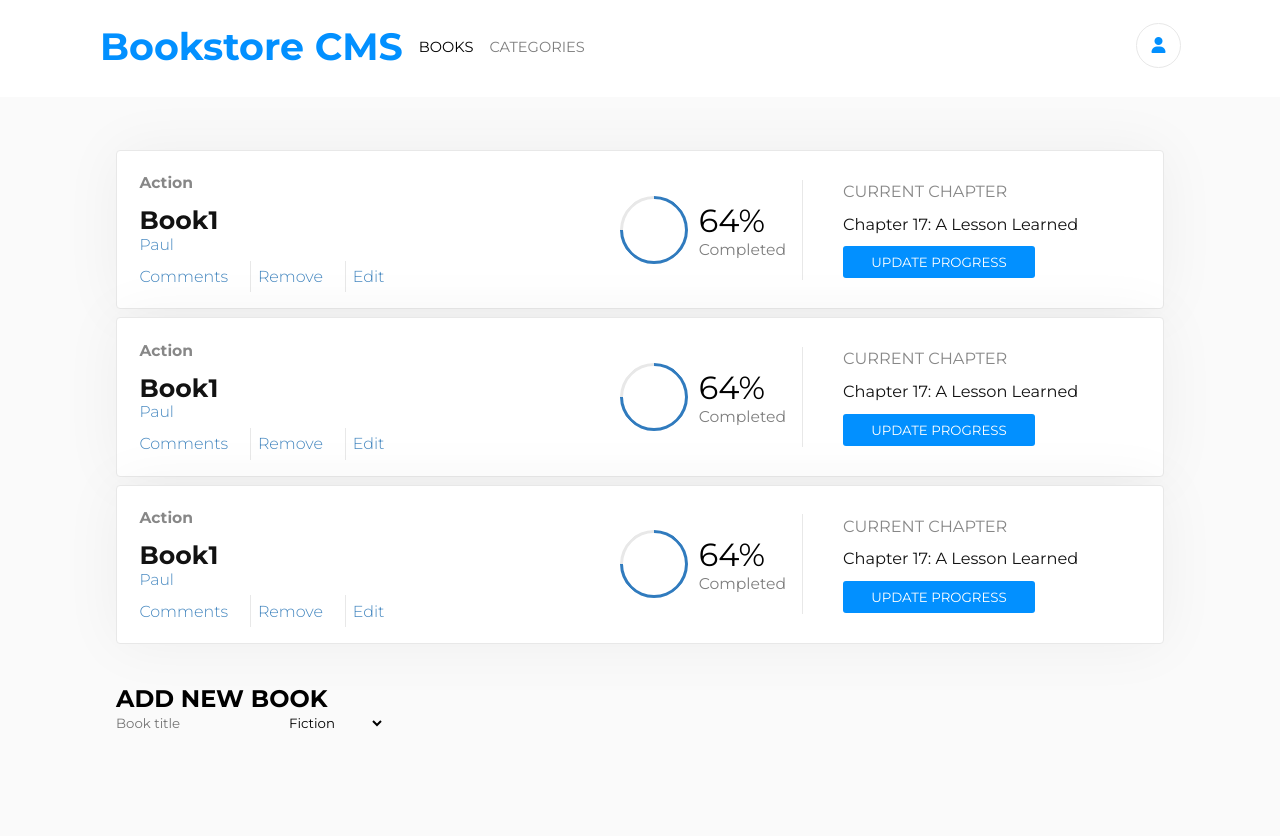
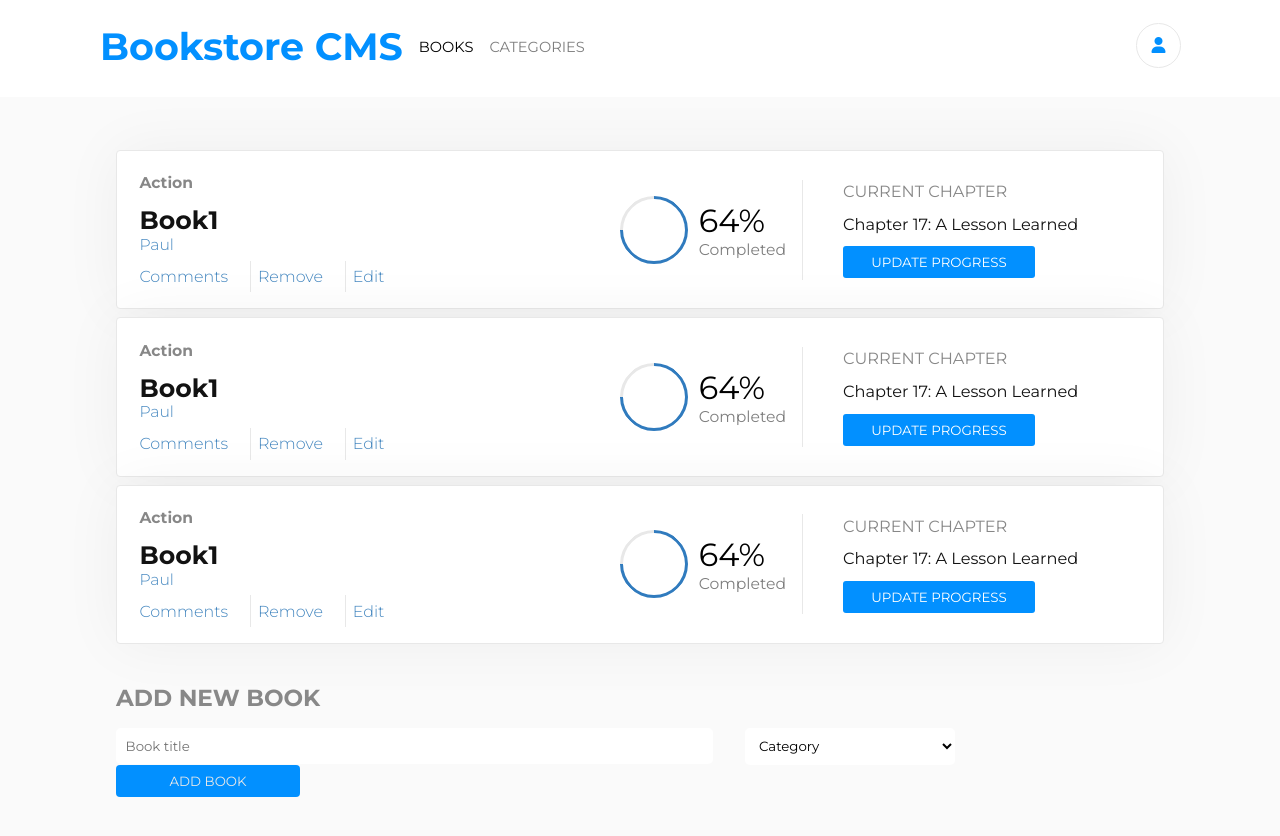
Before and after one commit to Paul-tes/Book-Store, a React (Create React App) app: page / in a window 1280 px wide. Shown: the top 836 px of the page. Before the commit the page ends 800 px from the top, so only its background shows below. Built offline with nearby package versions, Linux system fonts and the light colour scheme.

Commit message:
Book Form

```diff
--- a/src/App.css
+++ b/src/App.css
@@ -195,6 +195,42 @@ div.chapter-info .update-progress-btn {
   margin-right: 7rem;
 }
 
-.book-fomr {
+.book-form {
   margin-top: 2rem;
+  margin-bottom: 10rem;
 }
+
+.book-form h2 {
+  font-size: 1.45rem;
+  font-weight: bold;
+  color: #888;
+  margin-bottom: 1rem;
+}
+
+.book-form input,
+#category {
+  background-color: #fff;
+  padding: 0.6rem;
+  margin-right: 2rem;
+  border-radius: 5px;
+}
+
+.book-form #category option:nth-child(1) {
+  opacity: 0.5;
+}
+
+.book-form .book-title-input {
+  width: 57%;
+}
+
+.book-form #category {
+  width: 20%;
+}
+
+.book-form .add-book-btn {
+  background-color: #0290ff;
+  color: #e8e8e8;
+  padding: 0.5rem;
+  width: 11.5rem;
+  border-radius: 4px;
+}
--- a/src/components/BookForm.jsx
+++ b/src/components/BookForm.jsx
@@ -1,14 +1,15 @@
 const BookForm = () => (
-  <form className="book-fomr">
+  <form className="book-form">
     <h2>ADD NEW BOOK</h2>
     <div className="inputs">
-      <input type="text" placeholder="Book title" />
+      <input type="text" placeholder="Book title" className="book-title-input" />
       <select id="category" name="category" placeholder="Category">
-        <option value="fiction">Fiction</option>
+        <option disabled selected value="">Category</option>
         <option value="non-fiction">Non-Fiction</option>
         <option value="poetry">Poetry</option>
         <option value="biography">Biography</option>
       </select>
+      <button type="submit" className="add-book-btn">ADD BOOK</button>
     </div>
   </form>
 );
```
